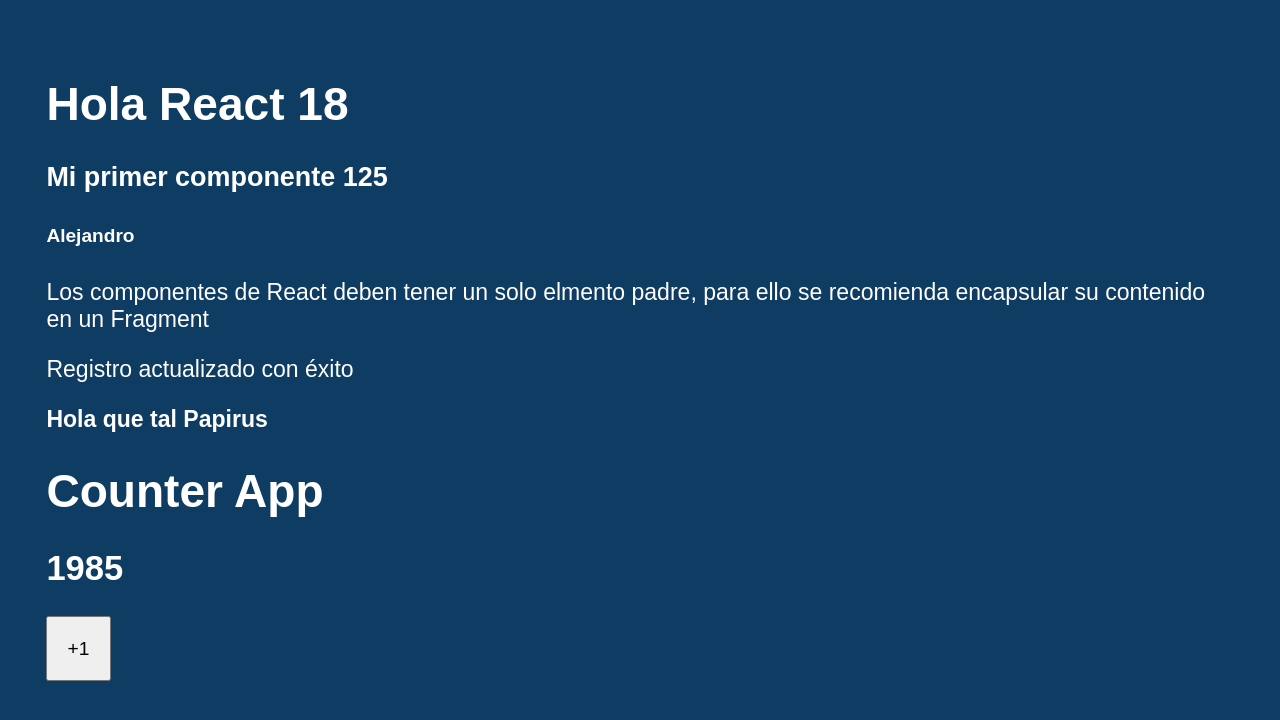
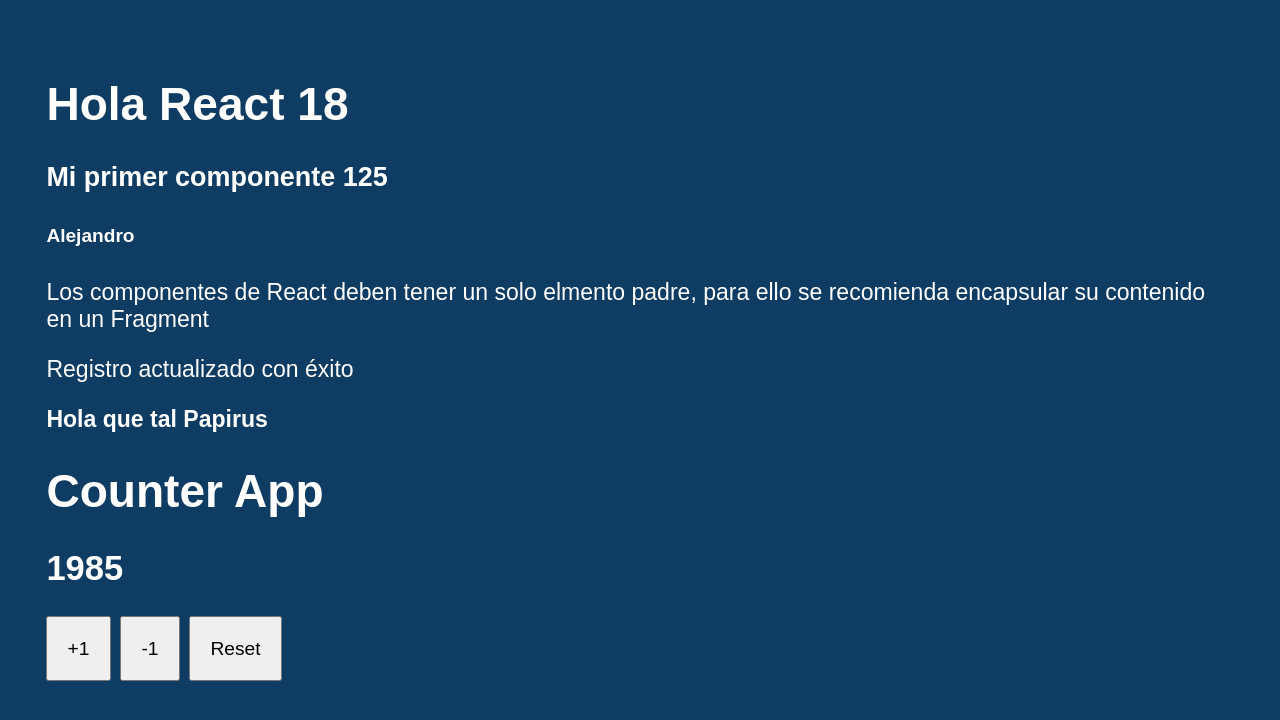
Before and after one commit to alexglzrys/react-CounterExpertApp, a React (Vite) app: page / in a window 1280 px wide. Shown: the top 720 px of the page. Built offline with nearby package versions, Linux system fonts and the light colour scheme.

Commit message:
useState - hook

```diff
--- a/src/App.css
+++ b/src/App.css
@@ -8,4 +8,5 @@ html, body {
 button {
     padding: 1rem;
     font-size: 1rem;
+    margin-right: .5rem;
 }
--- a/src/CounterApp.jsx
+++ b/src/CounterApp.jsx
@@ -1,17 +1,38 @@
 import PropTypes from "prop-types";
+import { useState } from "react";
 
 // Si la función manejadora de evento, no usa los props, se recomienda colocarla fuera del cuerpo de la función del componente
-const handleAdd = (event) => {
+/*const handleAdd = (event) => {
   console.log(event)
-}
+}*/
 
 function CounterApp({ value }) {
+  // Declarar e inicializar el estado de este componente
+  // counter = "el valor pasado como prop"
+  const [counter, setCounter] = useState(value);
+
+  const handleAdd = (event) => {
+    // Modificar el estado del componente
+    setCounter(counter + 1);
+    // setCounter((counter) => counter + 1)
+  }
+
+  const handleSubtract = (event) => {
+    setCounter(counter - 1)
+  }
+
+  const handleReset = (event) => {
+    setCounter(value);
+  }
+
   return (
     <>
       <h1>Counter App</h1>
-      <h2>{value}</h2>
+      <h2>{counter}</h2>
       {/* Reaccionar a eventos sintéticos de React, si la función no recibe parámetros adicionales, solo le menciona, pero el evento disparado se pasa implicitamente. Caso contrario, el evento pasa como el primer parámetro */}
       <button onClick={handleAdd}>+1</button>
+      <button onClick={handleSubtract}>-1</button>
+      <button onClick={handleReset}>Reset</button>
     </>
   );
 }
```
